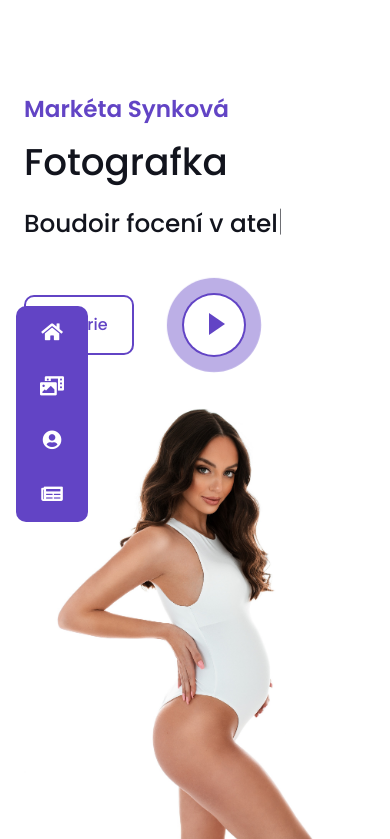
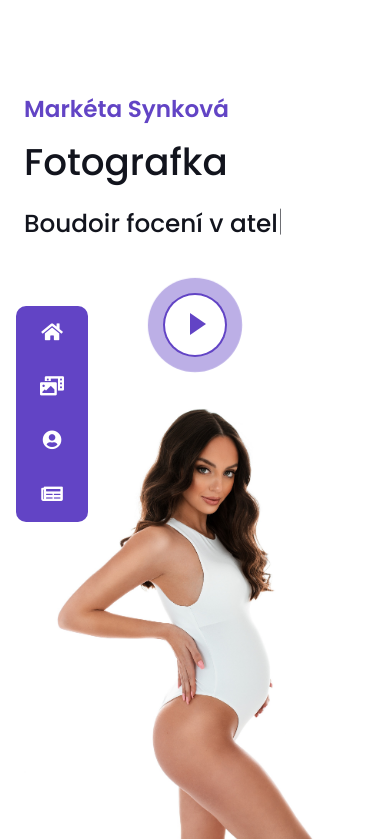
Before and after one commit to syny-o/kity-django, a Django app: page /my_app in a window 390 px wide. Shown: the top 839 px of the page. Run offline with Django 5.2, Linux system fonts and the light colour scheme; data that the repository does not hold is empty; some libraries are stand-ins or nearby versions.

Commit message:
fixed btn-play on mobiles

```diff
--- a/my_app/templates/home.html
+++ b/my_app/templates/home.html
@@ -15,8 +15,8 @@
                     <h2 class="typed-text-output d-inline"></h2>
                     <div class="typed-text d-none">Portrétní focení žen, Boudoir focení v ateliéru, Rodinné a dětské focení, Svatební focení, Těhotenské focení</div>
                     <div class="d-flex align-items-center pt-5">
-                        <a href="#project" class="btn btn-outline-primary py-3 px-4 me-5"> Galerie </a>
-                        <button type="button" class="btn-play" data-bs-toggle="modal"
+                        <a href="#project" class="d-none d-sm-inline btn btn-outline-primary py-3 px-4 me-5"> Galerie </a>
+                        <button type="button" class="m-auto m-sm-0 btn-play" data-bs-toggle="modal"
                             data-src="https://www.youtube.com/embed/DWRcNpR6Kdc" data-bs-target="#videoModal">
                             <span></span>
                         </button>
```
